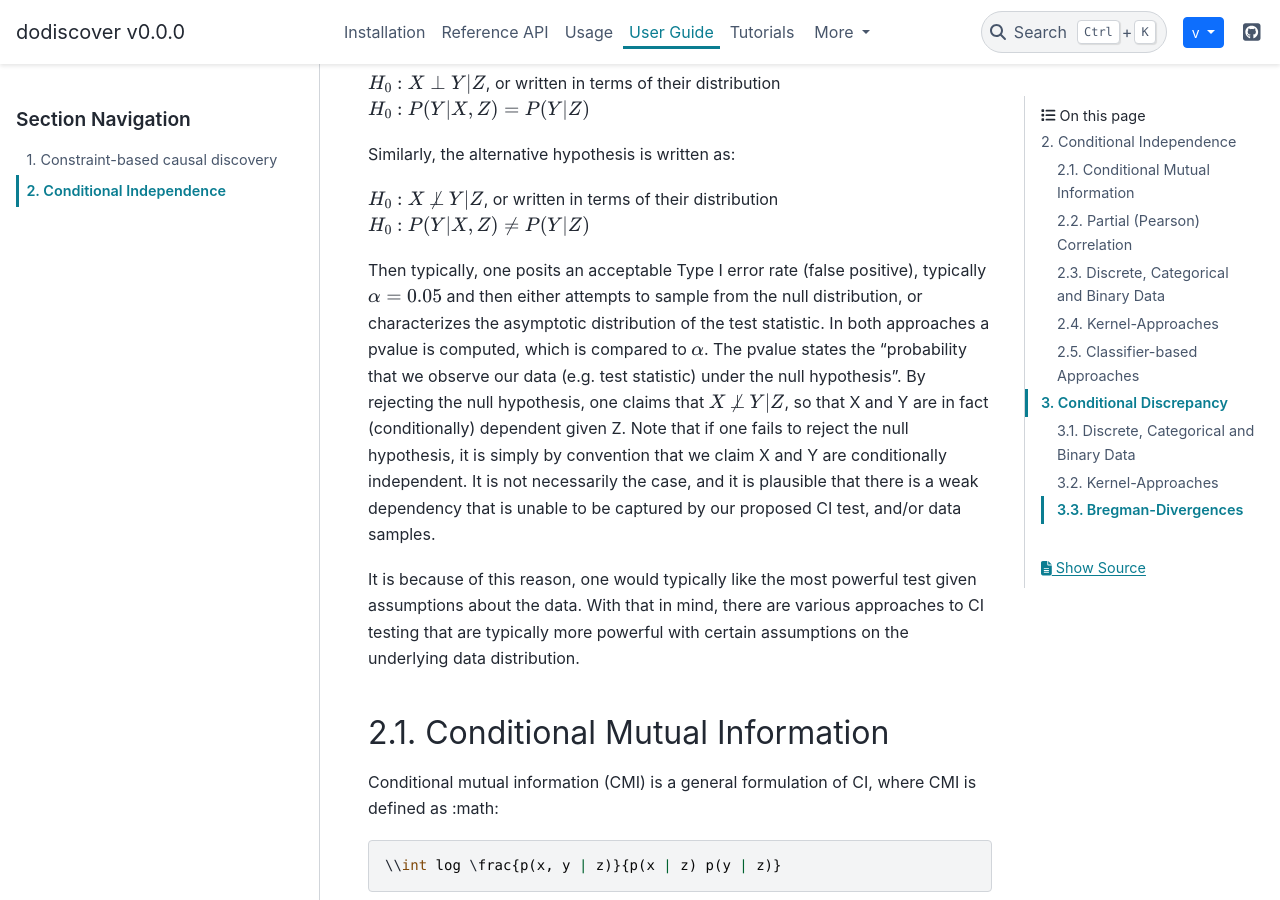
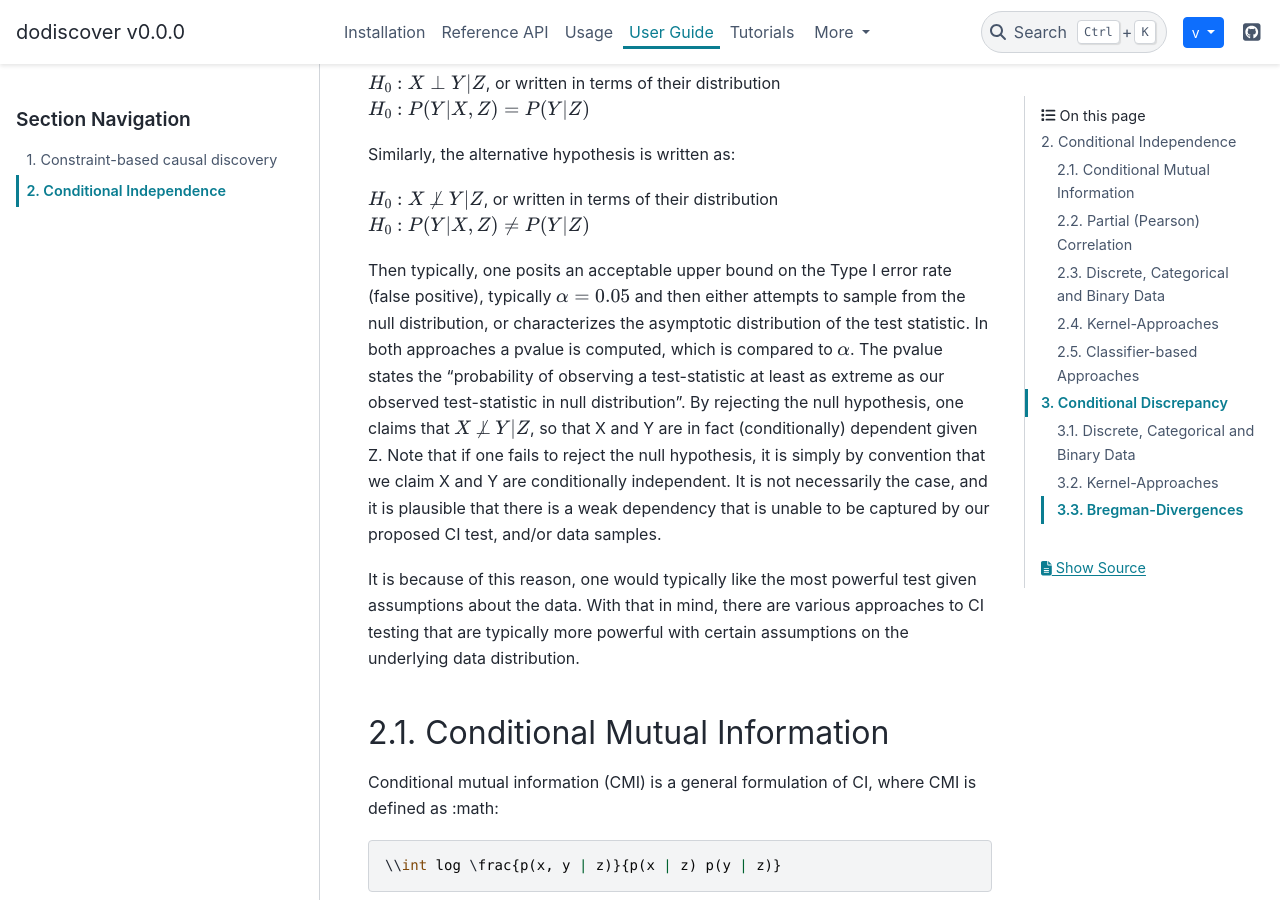
Before and after one commit to py-why/dodiscover, a Sphinx documentation site: the page built from doc/conditional_independence.rst, in a window 1280 px wide and 900 px high, scrolled down 361 px. Built offline with Sphinx 7.4.7 and the PyData theme 0.15.4, drawn with Linux system fonts in a browser that asks for light colours; cross-references to code outside the pages are shown as plain code.

Commit message:
Apply suggestions from code review
Signed-off-by: Adam Li <adam2392@gmail.com>

```diff
--- a/doc/conditional_independence.rst
+++ b/doc/conditional_independence.rst
@@ -19,10 +19,10 @@ Similarly, the alternative hypothesis is written as:
 
 :math:`H_0: X \not\perp Y | Z`, or written in terms of their distribution :math:`H_0: P(Y | X, Z) \neq P(Y | Z)`
 
-Then typically, one posits an acceptable Type I error rate (false positive), typically :math:`\alpha = 0.05`
+Then typically, one posits an acceptable upper bound on the Type I error rate (false positive), typically :math:`\alpha = 0.05`
 and then either attempts to sample from the null distribution, or characterizes the asymptotic distribution
 of the test statistic. In both approaches a pvalue is computed, which is compared to :math:`\alpha`. The pvalue
-states the "probability that we observe our data (e.g. test statistic) under the null hypothesis". By rejecting
+states the "probability of observing a test-statistic at least as extreme as our observed test-statistic in null distribution". By rejecting
 the null hypothesis, one claims that :math:`X \not\perp Y | Z`, so that X and Y are in fact (conditionally)
 dependent given Z. Note that if one fails to reject the null hypothesis, it is simply by convention that we
 claim X and Y are conditionally independent. It is not necessarily the case, and it is plausible that there
```
